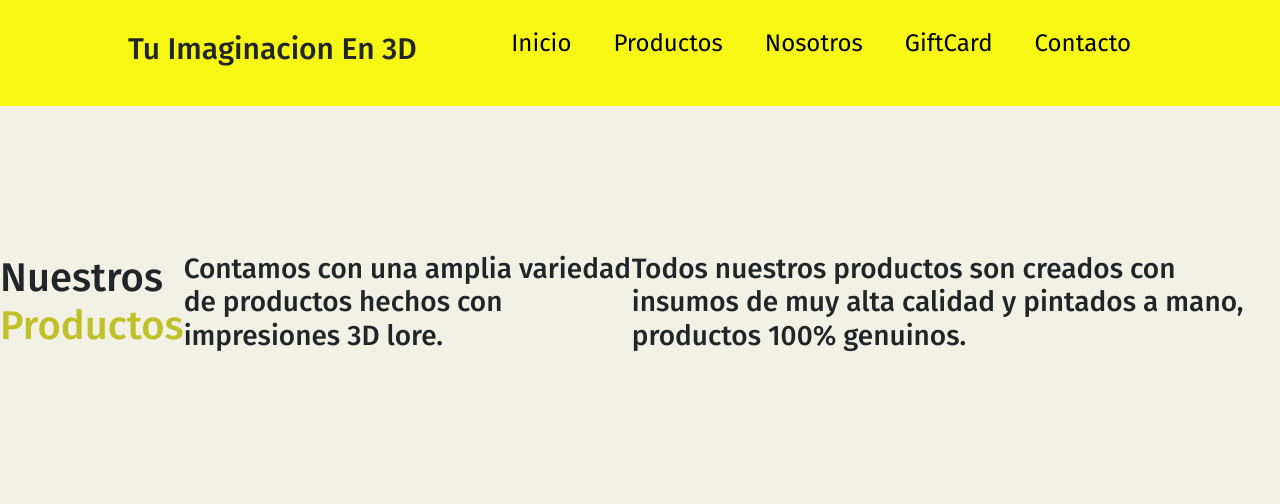
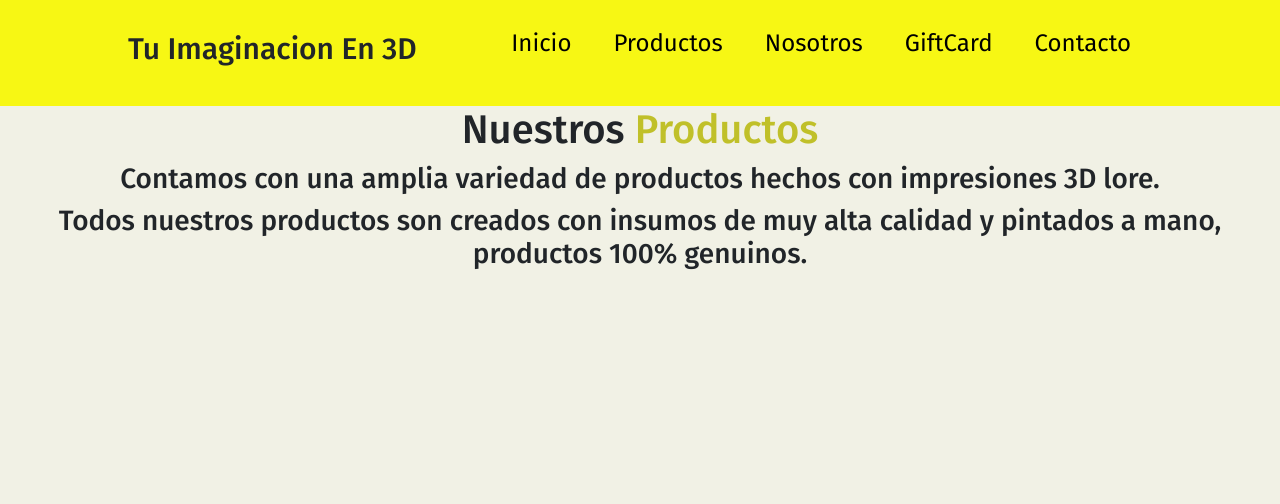
Before and after one commit to BlasG27/proyectoFinal, a website: page productos.html in a window 1280 px wide. Shown: the top 504 px of the page. Drawn offline with nearby package versions, Linux system fonts and the light colour scheme; grey boxes are pictures that could not be loaded.

Commit message:
corrigiendo errores del extend

```diff
--- a/scss/main.scss
+++ b/scss/main.scss
@@ -47,7 +47,9 @@
 /* --------------------MAIN PRODUCTOS---------------------- */
 
 .encabezado-productos{
-    @extend .descripcion-producto;
+    @include flexible(column,center ,center );
+    justify-items: center;
+    text-align: center;
 
     height: 400px;
 }
```
Also changed, not shown: css/main.css.
